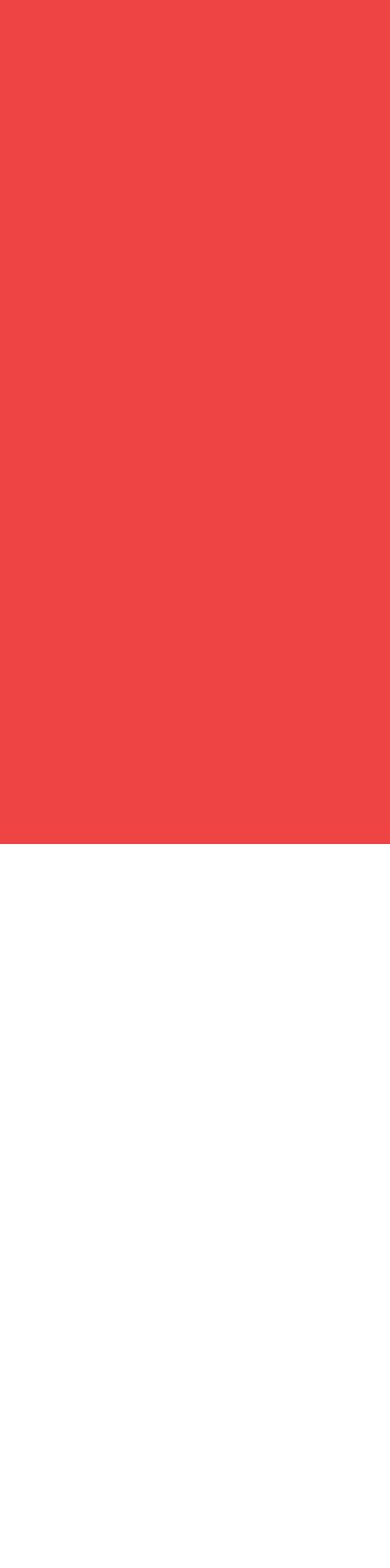
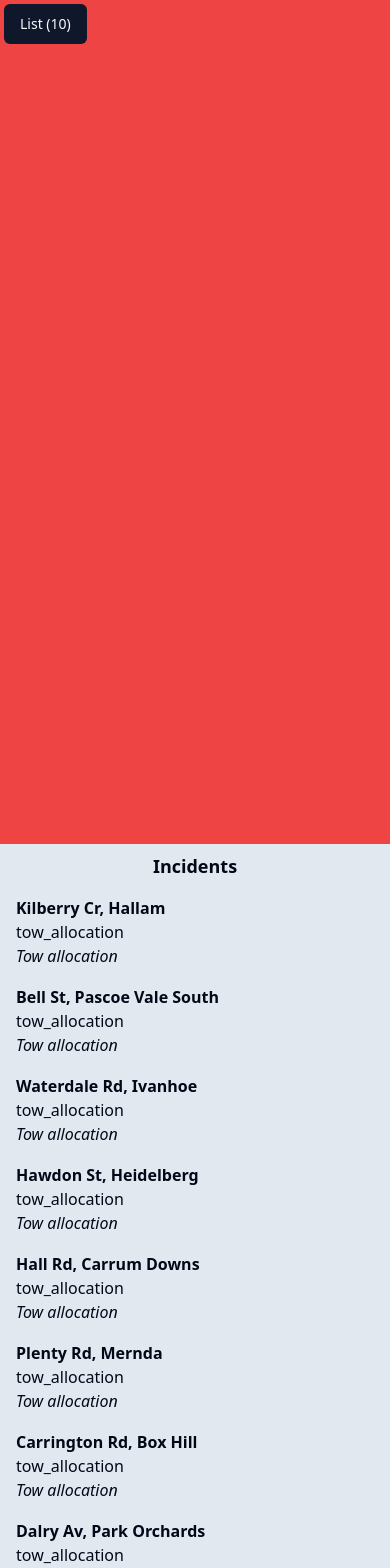
Before and after one commit to AlexTraher/wd-traffic, a React (Vite) app: page / in a window 390 px wide. Shown: the top 1568 px of the page. Before the commit the page ends 844 px from the top, so only its background shows below. Built offline with nearby package versions, Linux system fonts and the light colour scheme.

Commit message:
get mobile setup done

```diff
--- a/src/App.tsx
+++ b/src/App.tsx
@@ -3,6 +3,9 @@ import Spinner from './components/spinner/Spinner';
 import IncidentList from './incidents/IncidentList';
 import ErrorPage from './components/error/ErrorPage';
 import { useQuery } from '@tanstack/react-query';
+import { Incident } from './types';
+import { useState } from 'react';
+import { Button } from './components/ui/button';
 
 function App() {
   const { data: incidents, isPending, isError } = useQuery({
@@ -10,6 +13,8 @@ function App() {
     queryFn: () => fetchIncidents(),
   })
 
+  const [selectedIncident, setSelectedIncident] = useState<Incident | null>(null);
+  const [mobileListVisible, setMobileListVisible] = useState(false);
 
   if (isPending) {
     return <Spinner />
@@ -21,11 +26,23 @@ function App() {
 
 
   return (
-    <div className="flex h-full items-stretch">
-      <section className="hidden sm:flex flex-col flex-grow-0 flex-shrink-0 basis-1/3 bg-green-400">
-        <IncidentList incidents={incidents}/>
+    <div className="flex flex-col sm:flex-row-reverse items-stretch h-full">
+      <section className="flex-grow-1 shrink-0 sm:shrink basis-full bg-red-500 w-full h-full">
+        <Button className="sm:hidden relative top-1 left-1" onClick={() => setMobileListVisible(!mobileListVisible)}>List (10)</Button>
       </section>
-      <section className="flex-grow-1 basis-full bg-red-500"></section>
+      <section className={
+        `${mobileListVisible ? 'flex mt-[-100%]' : 'mt-0'} transition-all ease-in-out duration-200 sm:mt-0 sm:flex h-full flex-col flex-grow-0 flex-shrink-0 basis-1/3 bg-slate-200`
+        }
+      >
+        <IncidentList
+          incidents={incidents}
+          selectedIncident={selectedIncident}
+          onIncidentClicked={(incident) => {
+            setSelectedIncident(incident)
+            setMobileListVisible(false);
+          }}
+        />
+      </section>
     </div>
   )
 }
--- a/src/incidents/IncidentList.tsx
+++ b/src/incidents/IncidentList.tsx
@@ -5,25 +5,44 @@ import { FC } from "react"
 
 type IncidentListProps = {
   incidents: Incident[]
-  // onIncidentClick: () => TODO
+  selectedIncident: Incident | null
+  onIncidentClicked: (incident: Incident) => void
 }
 
-const IncidentList: FC<IncidentListProps> = ({ incidents }) => {
+const IncidentList: FC<IncidentListProps> = ({ incidents, selectedIncident, onIncidentClicked }) => {
   return (
-    <div className="h-full overflow-y-auto">
-      {incidents.map((incident) => <IncidentListItem incident={incident} key={incident.id} />)}
-    </div>
+    <>
+      <h2 className="text-lg font-semibold text-center my-2">Incidents</h2>
+      <div className="overflow-y-auto px-2">
+        {incidents.map((incident) => <IncidentListItem
+          incident={incident}
+          isSelectedIncident={incident.id === selectedIncident?.id}
+          key={incident.id}
+          onIncidentClicked={() => onIncidentClicked(incident)}
+        />)}
+      </div>
+    </>
   )
 }
 
 export default IncidentList;
 
-const IncidentListItem: FC<{ incident: Incident }> = ({ incident }) => {
+type IncidentListItemProps = {
+  incident: Incident,
+  isSelectedIncident: boolean,
+  onIncidentClicked: () => void }
+
+const IncidentListItem: FC<IncidentListItemProps> = ({ incident, isSelectedIncident, onIncidentClicked }) => {
   return (
     <>
-      <div className="p-2">
-      <h3>{incident.title}</h3>
-      </div>
+      <button
+        className={`${isSelectedIncident ? 'bg-slate-400' : 'hover:bg-slate-300'} flex flex-col p-2 text-left  w-full`}
+        onClick={onIncidentClicked}
+      >
+        <h2 className="font-semibold">{incident.title}</h2>
+        <h3>{incident.alert_type}</h3>
+        <p className="italic">{incident.description}</p>
+      </button>
       <Separator />
     </>
   )
```
